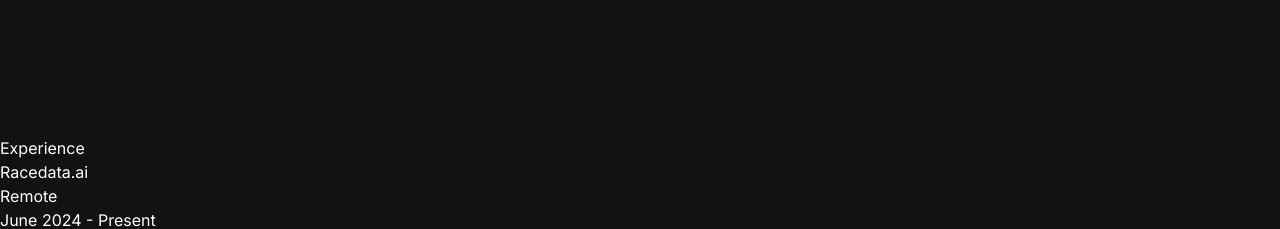
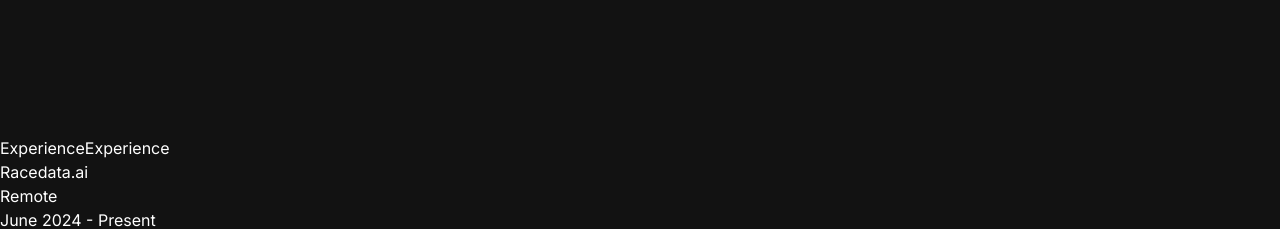
Before and after one commit to furkangunduz/personal-website, a Next.js app: page / in a window 1280 px wide. Shown: the part 6940-7169 px from the top of the page. Built offline with nearby package versions, Linux system fonts and the light colour scheme.

Commit message:
Duplicate experience title in Home component for emphasis

```diff
--- a/src/app/page.tsx
+++ b/src/app/page.tsx
@@ -153,7 +153,10 @@
         <AnimateOnScroll>
           <section className='space-y-8 pt-8'>
             <div className='flex items-center justify-between'>
-              <h2 className='text-2xl font-semibold'>{pageData.experience.title}</h2>
+              <h2 className='text-2xl font-semibold'>
+                {pageData.experience.title}
+                {pageData.experience.title}
+              </h2>
             </div>
             <div className='space-y-8'>
               {pageData.experience.items.map((item) => (
```
